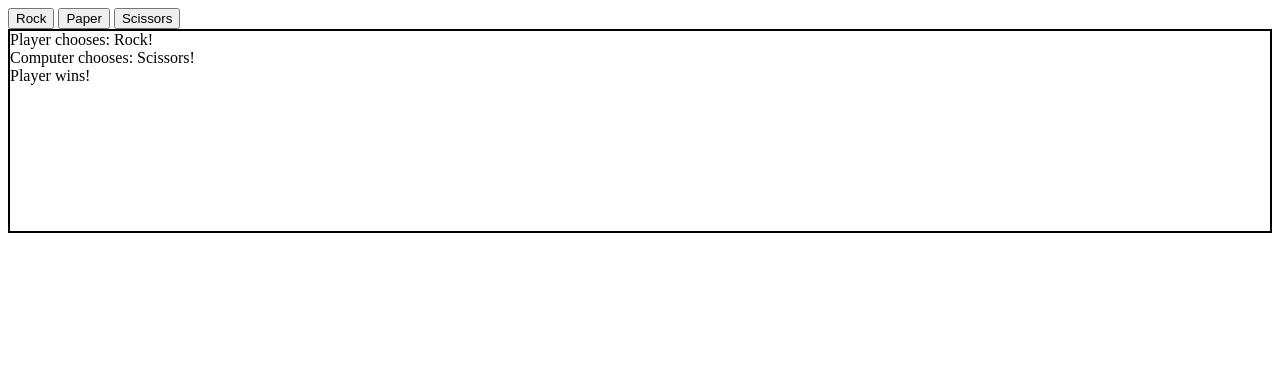
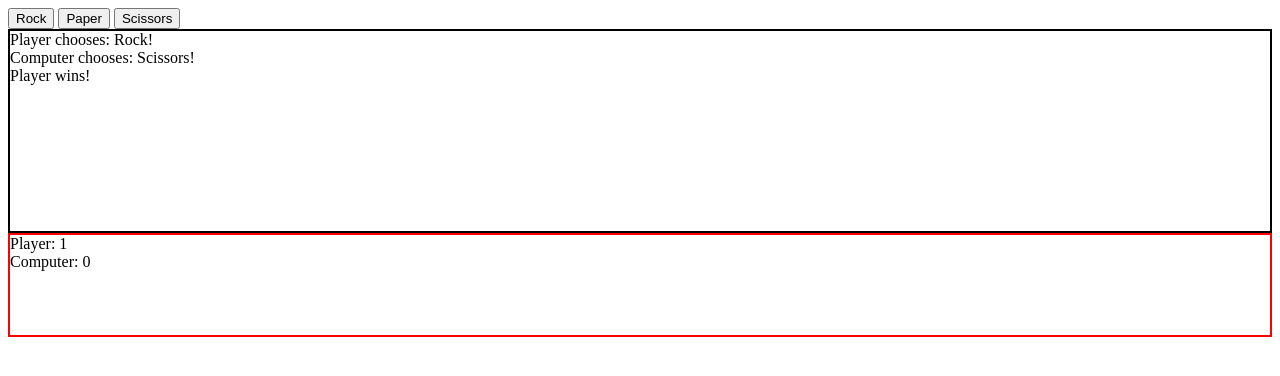
Before and after one commit to wesgunning/rockpaperscissors, a plain HTML site: page index.html in a window 1280 px wide. Both pictures are taken after a click on the button "Rock". Drawn offline with Linux system fonts and the light colour scheme.

Commit message:
Add #score div to update each game

```diff
--- a/index.html
+++ b/index.html
@@ -16,6 +16,7 @@
             <button id="scissors">Scissors</button>
         </div>
         <div id="results"></div>
+        <div id="score"></div>
     </div>
 </body>
 </html>
--- a/script.js
+++ b/script.js
@@ -13,9 +13,14 @@ for (let i = 0; i < 5; i++) {
     console.log("Score: \nComputer:",compScore,"\nPlayer:",userScore);
 
 }*/
-// Div text box
+// Results div text box
 const results = document.querySelector('#results');
-//results.innerHTML =
+
+// Score div box
+let userScore = 0;
+let compScore = 0;
+const score = document.querySelector('#score');
+score.innerHTML = "Player: " + userScore + "<br>Computer: " + compScore;
 
 // Listen for button click
 let text;
@@ -25,10 +30,9 @@ buttons.forEach((button) => {
 })
 
 function game() {
-    let winner;
     const playerSelection = text;
     const computerSelection = getComputerChoice();
-    console.log(playRound(playerSelection, computerSelection));
+    playRound(playerSelection, computerSelection);
     }
 
 // Player choice
@@ -55,6 +59,7 @@ function getComputerChoice() {
 }
 
 function playRound(playerSelection, computerSelection) {
+    let winner;
     results.innerHTML = ("Player chooses: " + playerSelection + "!<br>");
     results.innerHTML += ("Computer chooses: " + computerSelection + "!<br>");
     if (computerSelection == 'Rock') {
@@ -87,8 +92,16 @@ function playRound(playerSelection, computerSelection) {
             winner = 'computer';
         }
     }
-return;
+    if (winner == 'player') {
+        userScore += 1;
+    }
+    else {
+        compScore += 1;
+    }
+    score.innerHTML = "Player: " + userScore + "<br>Computer: " + compScore;
 }
+
+
 
 /*if (compScore > userScore) {
     console.log("Computer wins the round!");
--- a/styles.css
+++ b/styles.css
@@ -2,3 +2,8 @@
     height: 200px;
     border: 2px solid black;
 }
+
+#score {
+    height: 100px;
+    border: 2px solid red;
+}
```
